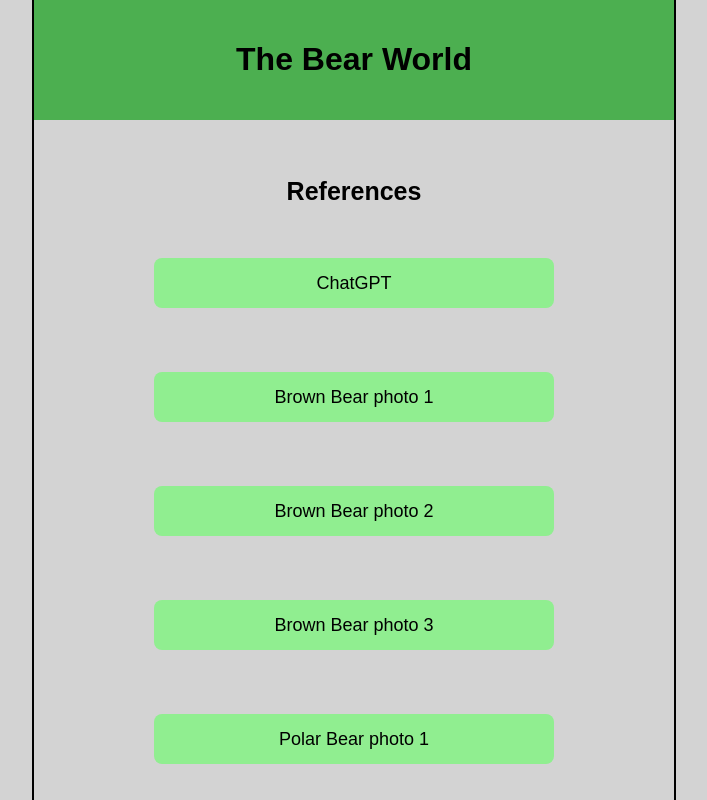
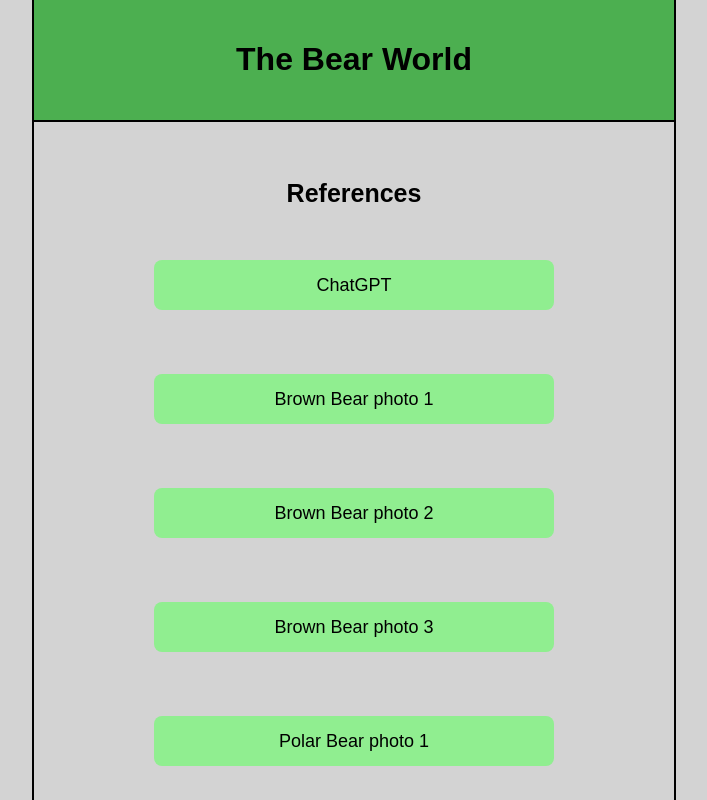
Before and after one commit to yungamk/TheBearWorld, a plain HTML site: page references.html in a window 1280 px wide. Shown: the top 800 px of the page, without its empty margins (286-993 px from the left). Drawn offline with Linux system fonts and the light colour scheme.

Commit message:
Update references.css

```diff
--- a/references.css
+++ b/references.css
@@ -27,9 +27,9 @@
 
     header {
         background-color: #4CAF50;
-        color: #fff;
         padding: 20px;
         text-align: center;
+        border-bottom: 2px solid #000;
     }
 
     a {
```
